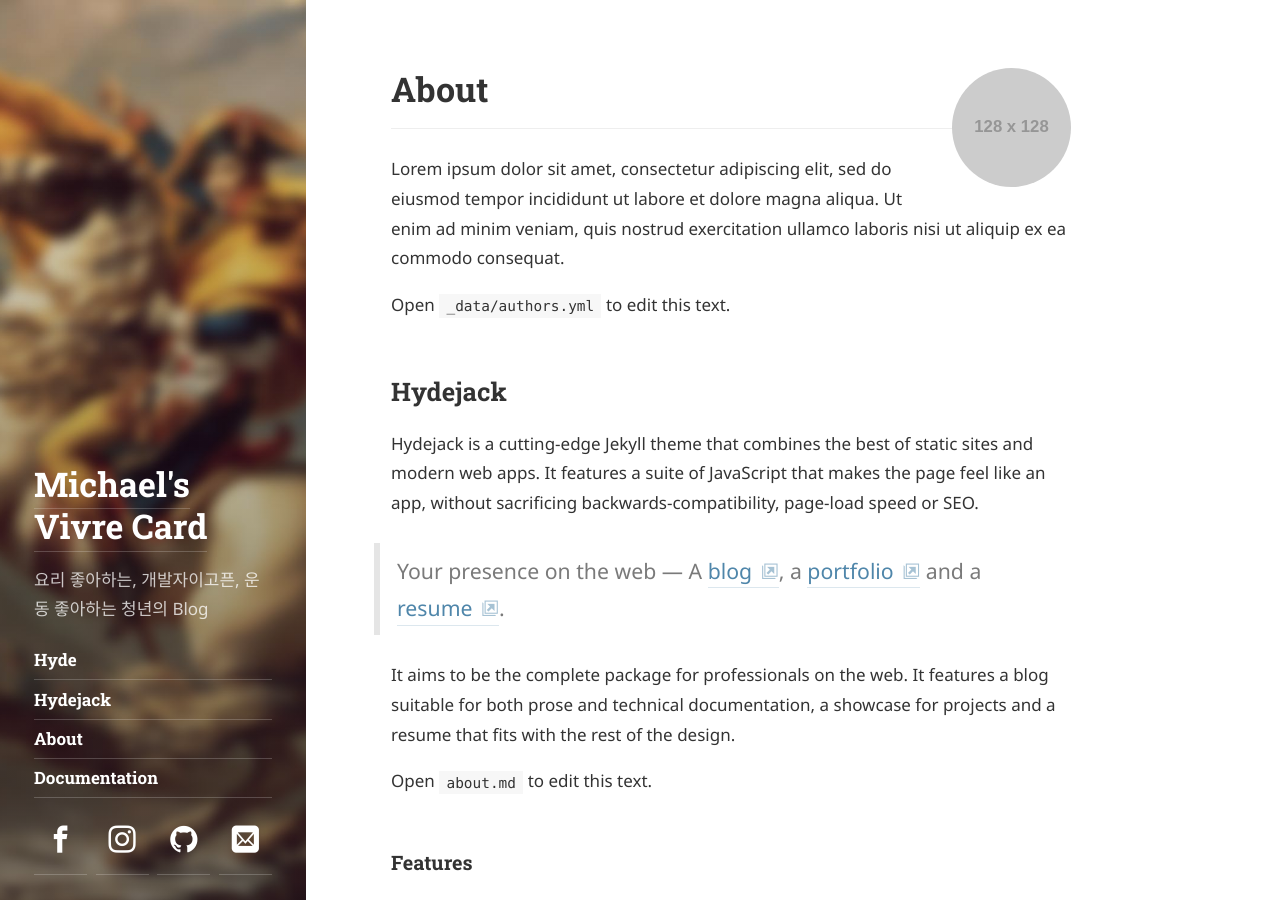
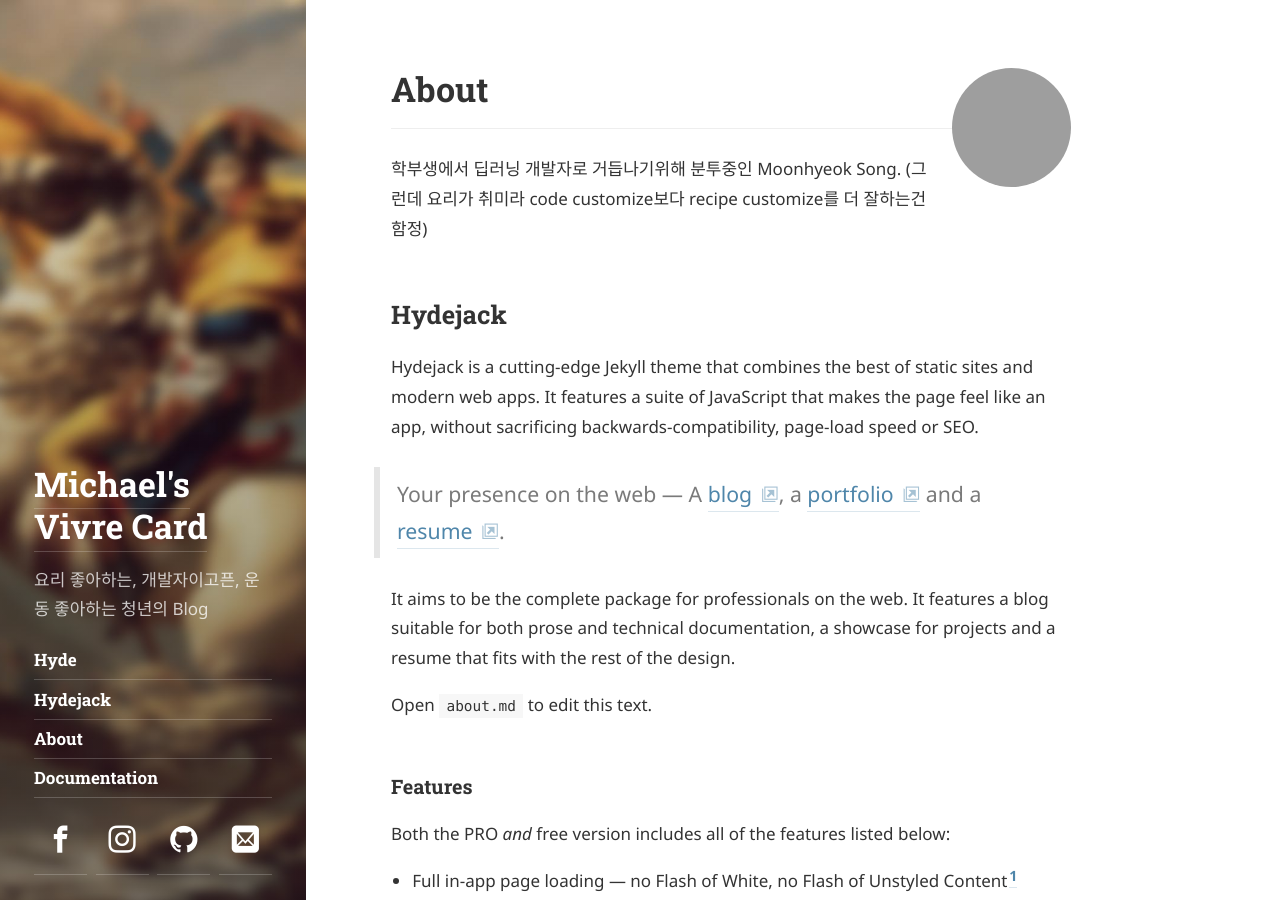
Before and after one commit to quisutdeus7/quisutdeus7.github.io, a Jekyll site: the page built from about.md, in a window 1280 px wide and 900 px high. Built offline with Jekyll 4.4.1, drawn with Linux system fonts in a browser that asks for light colours; some web fonts are replaced; grey boxes are pictures that could not be loaded.

Commit message:
edit my profile and about

```diff
--- a/_data/authors.yml
+++ b/_data/authors.yml
@@ -8,19 +8,16 @@ quisutdeus7:
   # Used at the bottom of each page and at the top of the `about` layout
   # Markdown enabled, can use multiple paragraphs (enabled by `|`)
   about:             |
-    Lorem ipsum dolor sit amet, consectetur adipiscing elit,
-    sed do eiusmod tempor incididunt ut labore et dolore magna aliqua.
-    Ut enim ad minim veniam, quis nostrud exercitation ullamco laboris nisi ut aliquip ex ea commodo consequat.
-
-    Open `_data/authors.yml` to edit this text.
+    학부생에서 딥러닝 개발자로 거듭나기위해 분투중인 Moonhyeok Song.
+    (그런데 요리가 취미라 code customize보다 recipe customize를 더 잘하는건 함정)
 
   # This photo will be used in the about section
   picture:
-    src:             https://placehold.it/128x128
+    src:             https://github.com/mike2ox/mike2ox.github.io/blob/master/_data/img/profile_128.jpg
     # srcset is optional, but can be used to provide higher res versions for retina displays
     srcset:
-      1x:            https://placehold.it/128x128
-      2x:            https://placehold.it/256x256
+      1x:            https://github.com/mike2ox/mike2ox.github.io/blob/master/_data/img/profile_128.jpg
+      2x:            https://github.com/mike2ox/mike2ox.github.io/blob/master/_data/img/profile_256.jpg
 
   # Social media icons in sidebar
   # Comment/uncommet to show/hide
@@ -50,7 +47,7 @@ quisutdeus7:
     # pinterest:       <username>
     # foursquare:      <number>
     # yelp:            <string>
-    github:          quisutdeus7
+    github:          mikeo2x
     # stackoverflow:   <number/username>
     # npm:             <username>
     # hackernews:      <username>
```
